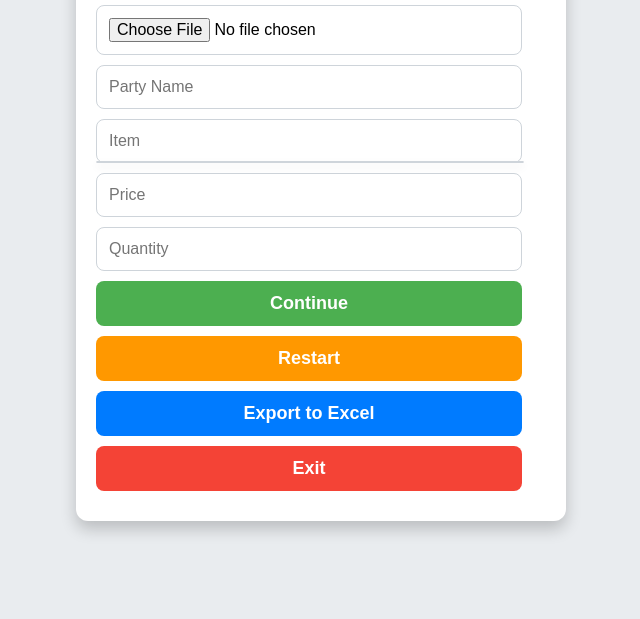
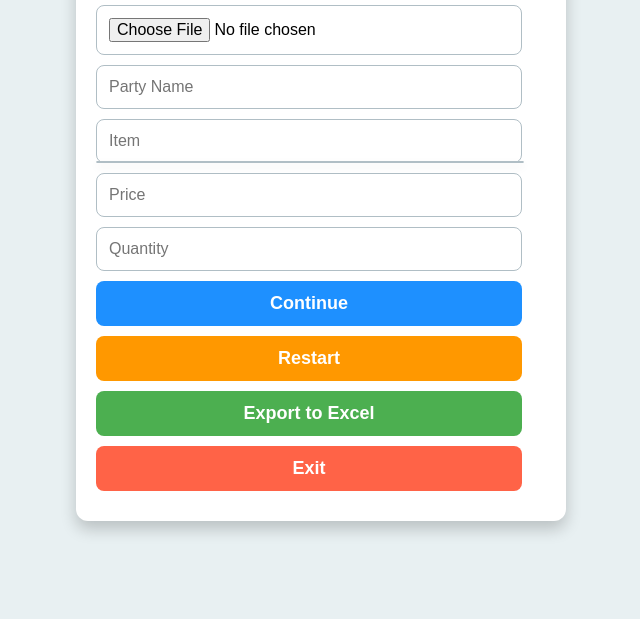
Before and after one commit to Versuscora/Data-Entry, a plain HTML site: page index.html in a window 1280 px wide. Shown: the part 181-800 px from the top of the page, without its empty margins (319-959 px from the left). Drawn offline with Linux system fonts and the light colour scheme.

Commit message:
Update styles.css

```diff
--- a/styles.css
+++ b/styles.css
@@ -4,12 +4,12 @@ body {
   justify-content: center;
   align-items: center;
   height: 100vh;
-  background-color: #e9ecef;
+  background-color: #E8F0F2; /* Light Blue */
   margin: 0;
 }
 
 .container {
-  background-color: #ffffff;
+  background-color: #FFFFFF; /* White */
   padding: 20px;
   border-radius: 12px;
   box-shadow: 0 8px 16px rgba(0, 0, 0, 0.2);
@@ -20,7 +20,7 @@ body {
 h1 {
   font-size: 26px;
   margin-bottom: 20px;
-  color: #343a40;
+  color: #2C3E50; /* Charcoal Gray */
   text-align: center;
 }
 
@@ -29,7 +29,7 @@ input, button {
   margin: 10px 0;
   padding: 12px;
   width: calc(100% - 24px); /* Adjust width to fit within container */
-  border: 1px solid #ced4da;
+  border: 1px solid #B0BEC5; /* Light Blue Gray */
   border-radius: 8px;
   box-sizing: border-box;
   font-size: 16px;
@@ -41,13 +41,13 @@ input {
 }
 
 input:focus {
-  border-color: #007bff;
+  border-color: #1E90FF; /* Dodger Blue */
   outline: none;
 }
 
 button {
-  background-color: #007bff;
-  color: #ffffff;
+  background-color: #1E90FF; /* Dodger Blue */
+  color: #FFFFFF; /* White */
   border: none;
   cursor: pointer;
   font-size: 18px;
@@ -56,7 +56,7 @@ button {
 }
 
 button:hover {
-  background-color: #0056b3;
+  background-color: #1C75D6; /* Dark Dodger Blue */
 }
 
 button:active {
@@ -65,7 +65,7 @@ button:active {
 
 #message {
   margin-top: 10px;
-  color: #dc3545; /* Red color for error messages */
+  color: #2C3E50; /* Charcoal Gray */
   font-weight: bold;
   text-align: center;
 }
@@ -75,8 +75,8 @@ button:active {
   top: 40%; /* Position directly below the item input */
   left: 10;
   width: calc(100% - 64px);
-  border: 1px solid #ced4da;
-  background: #ffffff;
+  border: 1px solid #B0BEC5; /* Light Blue Gray */
+  background: #ECF6F9; /* Very Light Blue */
   z-index: 1000;
   max-height: 180px;
   overflow-y: auto;
@@ -91,21 +91,25 @@ button:active {
 }
 
 .suggestions div:hover {
-  background-color: #f1f3f5;
+  background-color: #E0F1F4; /* Light Blue Tint */
 }
-#continue-btn:hover{
-  background-color: #388E3C; /* Darker Green */
+
+#continue-btn {
+  background-color: #1E90FF; /* Dodger Blue */
 }
-#continue-btn{
-  background-color: #4CAF50; /* Green */
+
+#continue-btn:hover {
+  background-color: #1C75D6; /* Dark Dodger Blue */
 }
+
 #exit-btn {
-  background-color: #F44336; /* Red */
+  background-color: #FF6347; /* Tomato */
 }
 
 #exit-btn:hover {
   background-color: #C62828; /* Darker Red */
 }
+
 #restart-btn {
   background-color: #FF9800; /* Orange */
 }
@@ -113,3 +117,11 @@ button:active {
 #restart-btn:hover {
   background-color: #F57C00; /* Darker Orange */
 }
+
+#export-btn {
+  background-color: #4CAF50; /* Green */
+}
+
+#export-btn:hover {
+  background-color: #388E3C; /* Darker Green */
+}
```
